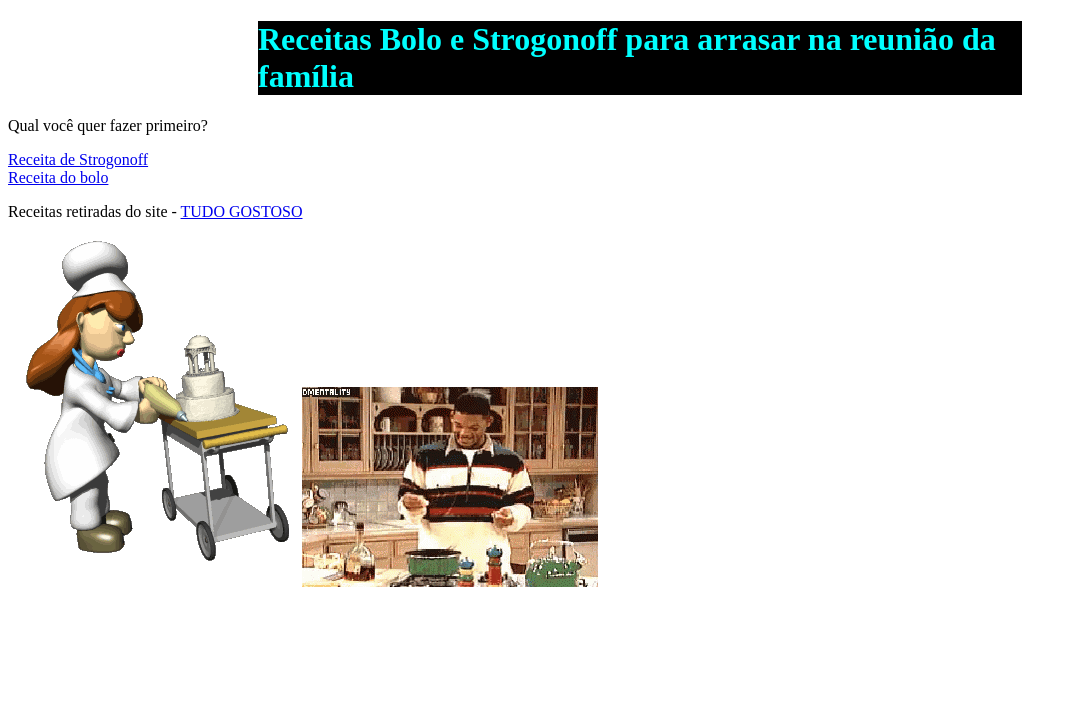
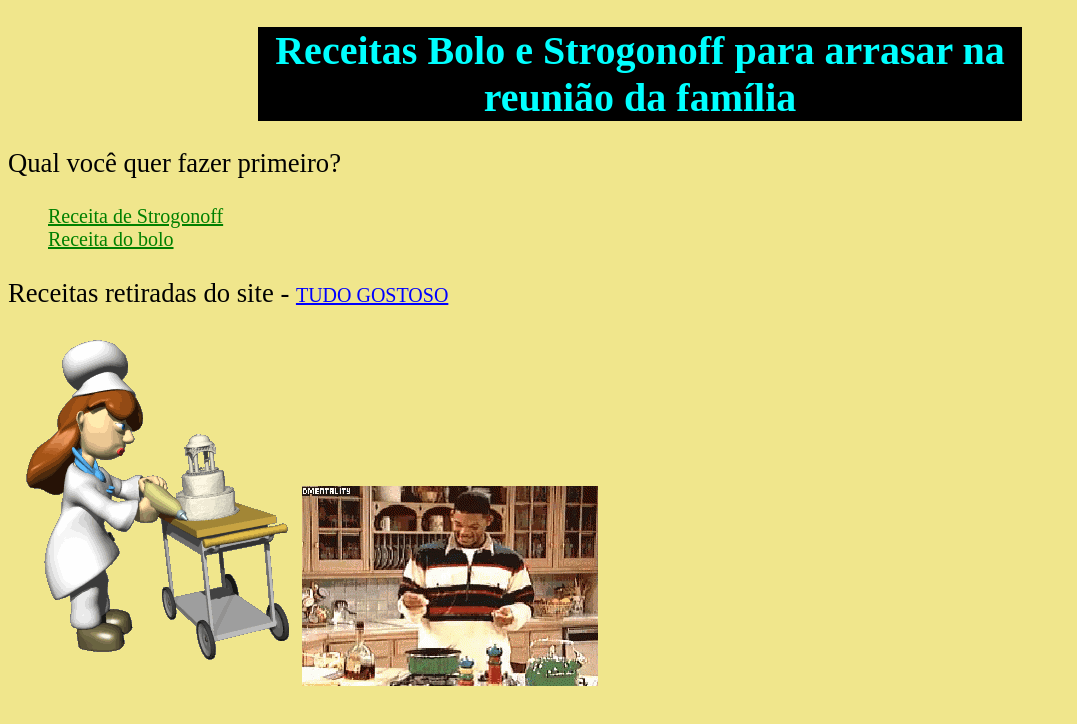
Before and after one commit to JoaoLCasagrande/AulasPWI, a plain HTML site: page Aula_07-05-2020/Atividade/index.html in a window 1280 px wide. Shown: the whole page, without its empty margins (0-1077 px from the left). Drawn offline with Linux system fonts and the light colour scheme.

Commit message:
03/06/2020

```diff
--- a/Aula_07-05-2020/Atividade/index.html
+++ b/Aula_07-05-2020/Atividade/index.html
@@ -10,20 +10,38 @@
 
         <style>
 
+            body{
+                background-color:khaki;
+            }
+
+            h1{
+                font-size: 30pt;
+            }
+
+            p{
+                font-size: 20pt;
+            }
+
+            a{
+                font-size: 15pt;
+            }
+
         </style>
 
     </head>
 
     <body>
-        <h1 style="background-color: #000000; color: cyan; margin-left: 250px; margin-right: 250px;" >
+        <h1 style="text-align: center; background-color: #000000; color: cyan; margin-left: 250px; margin-right: 250px;">
             Receitas Bolo e Strogonoff para arrasar na reunião da família
         </h1>
 
         <p>Qual você quer fazer primeiro?</p>
-        <a href="../receitas_salgadas/strongonoff.html " target="_blank">Receita de Strogonoff</a><br/>
-        <a href="../receitas_doces/bolo.html " target="_blank">Receita do bolo</a>
+        <ul>
+        <a style="color:green;" href="../receitas_salgadas/strongonoff.html" target="_blank">Receita de Strogonoff</a><br/>
+        <a style="color: green;" href="../receitas_doces/bolo.html " target="_blank">Receita do bolo</a>
+        </ul>
 
-        <p>Receitas retiradas do site - <a href="https://www.tudogostoso.com.br" target="_blank"> TUDO GOSTOSO</a></p>
+        <p>Receitas retiradas do site - <a style="color: blue;" href="https://www.tudogostoso.com.br" target="_blank"> TUDO GOSTOSO</a></p>
 
         <img src="../img/animacao.gif" alt="gif confeiteira"><img src="../img/cozinhando.gif" alt="gif cozinhando">
 
```
